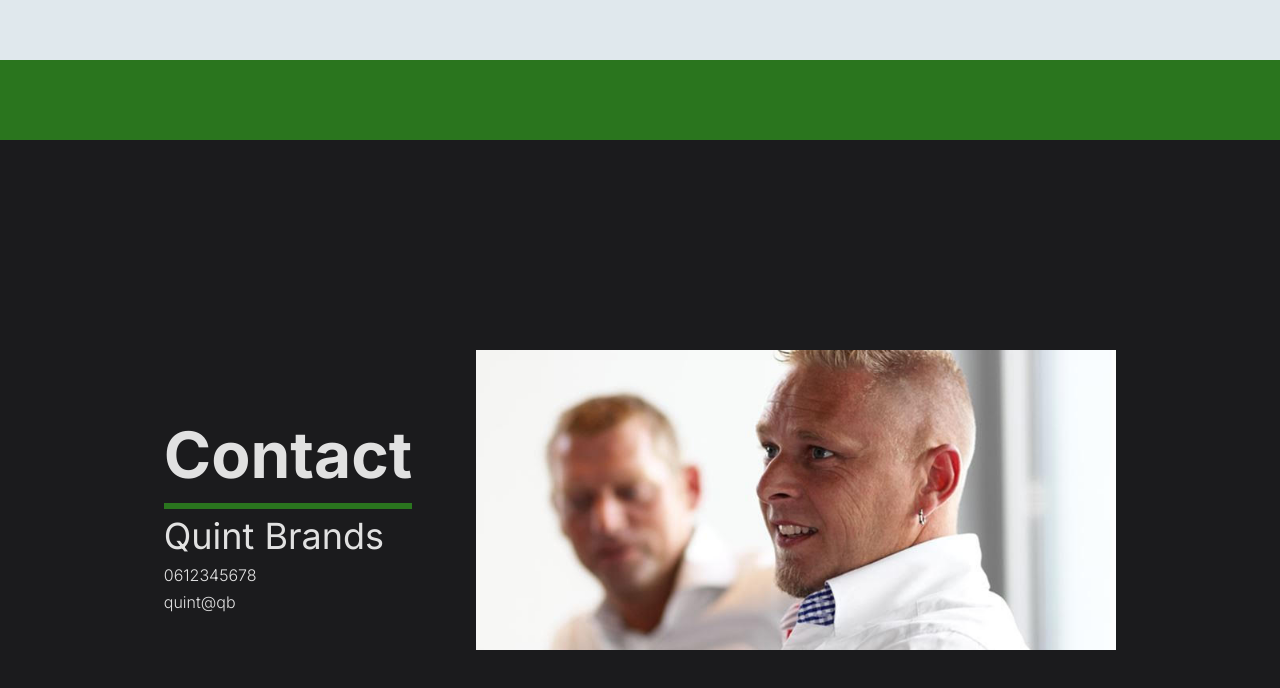
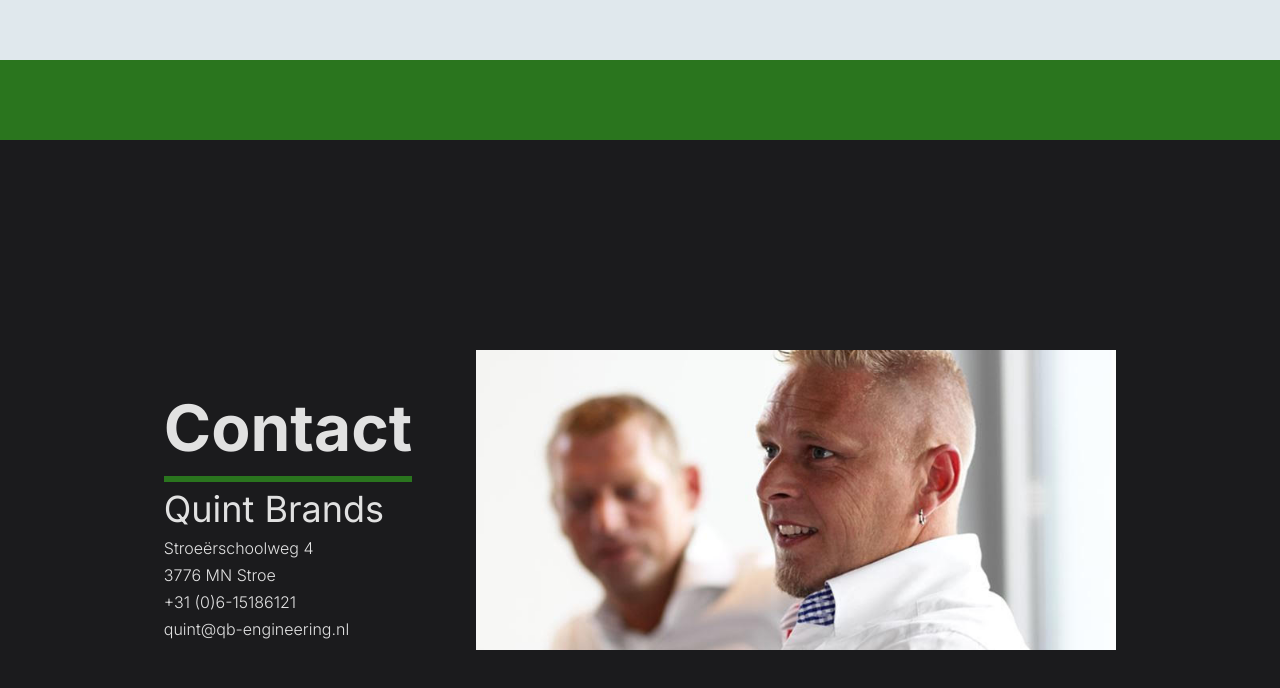
Before and after one commit to damianbrands/QBEsite, a React (Vite) app: page / in a window 1280 px wide. Shown: the part 2226-2914 px from the top of the page. Built offline with nearby package versions, Linux system fonts and the light colour scheme.

Commit message:
Contact info changed to right values

```diff
--- a/src/pages/ContactPage.jsx
+++ b/src/pages/ContactPage.jsx
@@ -7,8 +7,10 @@ export default function ContactPage(){
                 <div className={"title page__title"}>Contact</div>
                 <div className={"subtitle"}>Quint Brands</div>
                 <div className={"text"}>
-                    <p>0612345678</p>
-                    <p>quint@qb</p>
+                    <p>Stroeërschoolweg 4</p>
+                    <p>3776 MN Stroe</p>
+                    <p>+31 (0)6-15186121</p>
+                    <p>quint@qb-engineering.nl</p>
                 </div>
             </div>
             <img alt={"Quint Brands foto"} className={"quint"} src={"src/assets/images/quint.png"}/>
```
